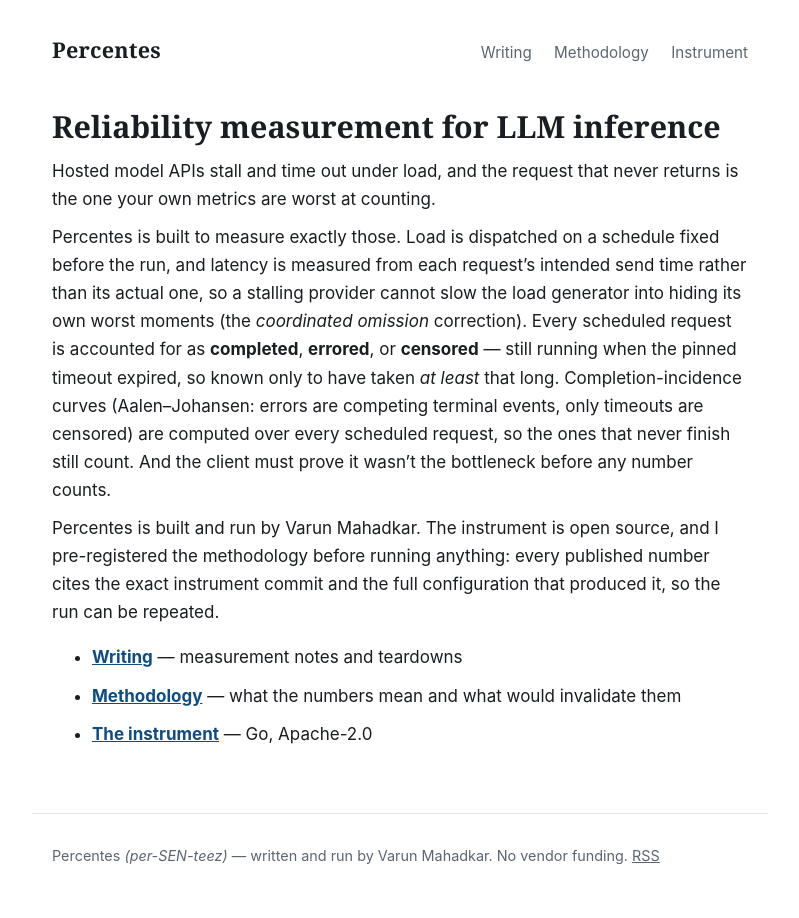
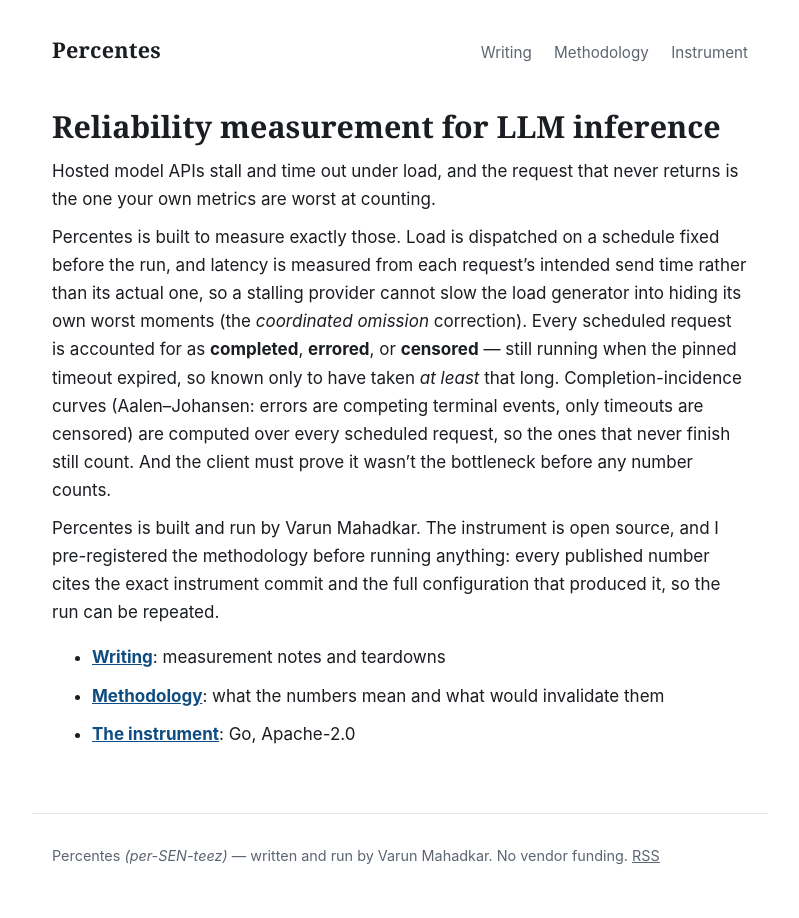
Before and after one commit to percentes/percentes.github.io, a Jekyll site: the page built from index.md, in a window 1280 px wide. Shown: the whole page, without its empty margins (240-1039 px from the left). Built offline with Jekyll 4.4.1, drawn with Linux system fonts in a browser that asks for light colours; our own code applies the rules of GitHub Pages for plain Markdown files.

```diff
--- a/index.md
+++ b/index.md
@@ -25,6 +25,6 @@ source, and I pre-registered the methodology before running anything:
 every published number cites the exact instrument commit and the full
 configuration that produced it, so the run can be repeated.
 
-- **[Writing](/writing/)** — measurement notes and teardowns
-- **[Methodology](/methodology/)** — what the numbers mean and what would invalidate them
-- **[The instrument](https://github.com/percentes/percentes)** — Go, Apache-2.0
+- **[Writing](/writing/)**: measurement notes and teardowns
+- **[Methodology](/methodology/)**: what the numbers mean and what would invalidate them
+- **[The instrument](https://github.com/percentes/percentes)**: Go, Apache-2.0
```
Also changed, not shown: methodology/index.md (+2 -2 lines).
